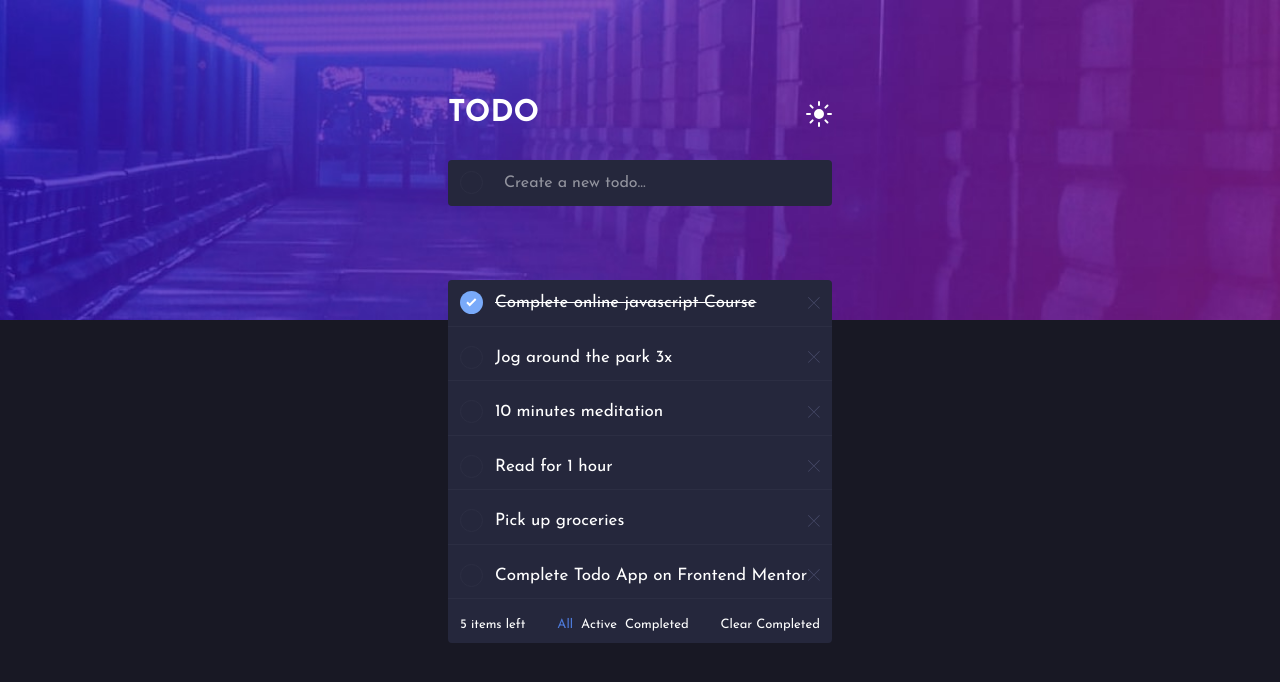
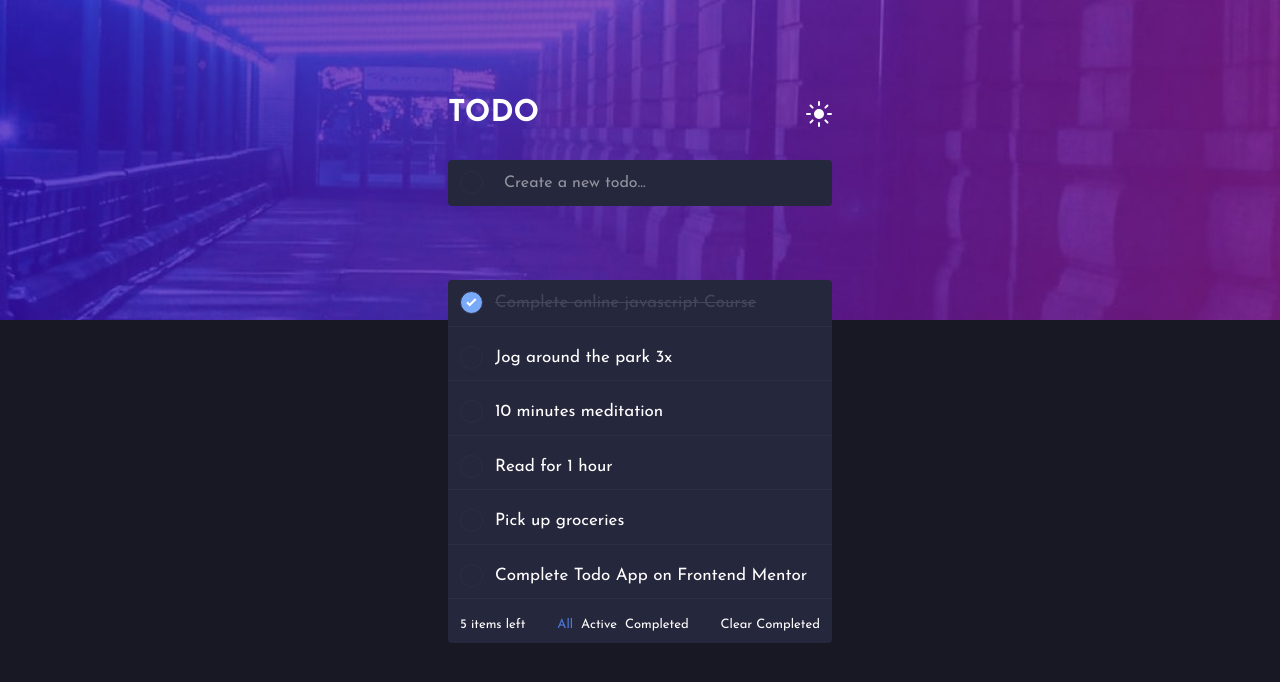
Before and after one commit to BigDahn/TODO-APP, a React (Vite) app: page / in a window 1280 px wide. Shown: the top 682 px of the page. Built offline with nearby package versions, Linux system fonts and the light colour scheme; a web font is replaced by a local one.

Commit message:
initial commit

```diff
--- a/src/Components/Input.jsx
+++ b/src/Components/Input.jsx
@@ -24,16 +24,23 @@ function Input() {
         className={`${
           isDarkMode
             ? "bg-[#25273c] outline-none w-[100%] h-[2.9rem] rounded-sm px-14 relative text-white"
-            : "bg-[#fff] outline-none w-[100%] h-[2.9rem] rounded-sm px-14 relative text-gray-600"
+            : "bg-[#fff]  outline-none w-[100%] h-[2.9rem] rounded-sm px-14 relative text-gray-600"
         }`}
         onChange={(e) => {
           setNewTodo(e.target.value);
         }}
         placeholder="Create a new todo..."
       />
-      <div className="rounded-full w-[23px] h-[23px] border-[1px] border-[#2c2e43] flex items-center justify-center relative bottom-[2.2rem] left-3 "></div>
+      <div
+        className={`${
+          isDarkMode
+            ? "rounded-full w-[23px] h-[23px] border-[1px] border-[#2c2e43] flex items-center justify-center relative bottom-[2.2rem] left-3 "
+            : "rounded-full w-[23px] h-[23px] border-[1px] border-gray-200 flex items-center justify-center relative bottom-[2.2rem] left-3 "
+        }`}
+      ></div>
     </form>
   );
 }
 
+//
 export default Input;
--- a/src/Components/MainContent.jsx
+++ b/src/Components/MainContent.jsx
@@ -1,12 +1,12 @@
-import React from "react";
+import React, { useState } from "react";
 import { useTodo } from "../Contexts/TodoApp";
 
 function MainContent() {
   const { isDarkMode, data, options, listFilter, dispatch } = useTodo();
   const ItemsLeft = data.filter((s) => !s.isCompleted).length;
 
-  console.log(options);
-  //console.log(listFilter);
+  const [Id, setID] = useState();
+
   return (
     <section>
       <div
@@ -16,20 +16,32 @@ function MainContent() {
             : "bg-[#fff]  m-auto max-w-[80%] lg:max-w-[30%] relative bottom-[2em] rounded-sm shadow-2xl md:bottom-10 "
         }`}
       >
-        <section className="flex flex-col justify-center  gap-2 divide-y divide-[#2c2e43]  font-Josefin text-white">
+        <section
+          className={`${
+            isDarkMode
+              ? "flex flex-col justify-center  gap-2 divide-y divide-[#2c2e43]  font-Josefin text-white"
+              : "flex flex-col justify-center  gap-2 divide-y divide-gray-200  font-Josefin text-[#5f606e]"
+          }`}
+        >
           {data.map((s) => {
             const { todo, id, isCompleted } = s;
             return (
               <section
                 key={id}
-                className="flex items-center justify-between  font-Josefin text-white px-3 py-[10px]"
+                className="flex items-center justify-between  font-Josefin px-3 py-[10px] cursor-pointer"
+                onMouseEnter={() => setID(id)}
+                onMouseLeave={() => setID()}
               >
                 <div className="flex items-center gap-3 cursor-pointer    ">
                   <button
                     className={`${
-                      isCompleted
-                        ? "rounded-full w-[23px] h-[23px] bg-[#79aafa]  flex items-center justify-center cursor-pointer "
-                        : "rounded-full w-[23px] h-[23px]  border-[1px] border-[#2c2e43] flex items-center justify-center cursor-pointer hover:border-y-[#7b96b9] hover:border-x-[#695d92] "
+                      isCompleted && isDarkMode
+                        ? "rounded-full w-[23px] h-[23px] bg-[#79aafa] outline-none  border-1 border-[#2c2e43] flex items-center justify-center cursor-pointer "
+                        : isCompleted && !isDarkMode
+                        ? "rounded-full w-[23px] h-[23px] bg-[#79aafa] outline-none border-1  border-gray-100   flex items-center justify-center cursor-pointer hover:border-y-[#7b96b9] hover:border-x-[#695d92] "
+                        : !isCompleted && isDarkMode
+                        ? "rounded-full w-[23px] h-[23px]  border-[1px] outline-none  border-[#2c2e43]  flex items-center justify-center cursor-pointer hover:border-y-[#7b96b9] hover:border-x-[#695d92]"
+                        : "rounded-full w-[23px] h-[23px]  border-[1px] outline-none  border-gray-200 flex items-center justify-center cursor-pointer hover:border-y-[#7b96b9] hover:border-x-[#695d92] "
                     }`}
                     onClick={() => {
                       dispatch({ type: "checked", payload: id });
@@ -41,19 +53,26 @@ function MainContent() {
                   </button>
                   <p
                     className={`${
-                      isCompleted
-                        ? "line-through text-[13px] md:text-[17px] "
+                      isCompleted && isDarkMode
+                        ? "line-through text-[13px] md:text-[17px] text-[#44465b] "
+                        : isCompleted && !isDarkMode
+                        ? "text-[13px] md:text-[17px] line-through text-[#c1c2c7]"
                         : "text-[13px] md:text-[17px]"
                     }`}
                   >
                     {todo}
                   </p>
                 </div>
-                <button className=" " onClick={() => {
-                  dispatch({type:"delete",payload:id})
-                }}>
-                  <img src="/images/icon-cross.svg" className="h-3" />
-                </button>
+                {Id === id && (
+                  <button
+                    className=" cursor-pointer"
+                    onClick={() => {
+                      dispatch({ type: "delete", payload: id });
+                    }}
+                  >
+                    <img src="/images/icon-cross.svg" className="h-3" />
+                  </button>
+                )}
               </section>
             );
           })}
@@ -87,7 +106,13 @@ function MainContent() {
           </div>
         </section>
       </div>
-      <div className="bg-[#25273c] font-Josefin text-white m-auto max-w-[80%] lg:max-w-[30%]  rounded-md md:hidden">
+      <div
+        className={`${
+          isDarkMode
+            ? "bg-[#25273c] font-Josefin text-white m-auto max-w-[80%] lg:max-w-[30%]  rounded-md md:hidden"
+            : "bg-[#fff] font-Josefin text-[#5f606e] m-auto max-w-[80%] lg:max-w-[30%]  rounded-md md:hidden shadow-2xl"
+        }`}
+      >
         <div className="flex items-center justify-center gap-6 py-3  ">
           {listFilter.map((s, index) => {
             return (
@@ -113,3 +138,4 @@ function MainContent() {
 }
 
 export default MainContent;
+//
--- a/src/Contexts/TodoApp.jsx
+++ b/src/Contexts/TodoApp.jsx
@@ -9,6 +9,7 @@ const initialState = {
   data: data,
   isDarkMode: true,
   options: listFilter.at(0),
+  originalData: data,
 };
 
 function reducer(state, action) {
@@ -20,11 +21,10 @@ function reducer(state, action) {
       };
     }
     case "NewData": {
-      const updatedData = [...state.data, action.payload];
-
       return {
         ...state,
-        data: updatedData,
+        data: [...state.data, action.payload],
+        originalData: [...state.originalData, action.payload],
       };
     }
     case "checked": {
@@ -39,36 +39,41 @@ function reducer(state, action) {
           }
           return s;
         }),
+        originalData: state.originalData.map((s) => {
+          if (s.id === action.payload) {
+            return {
+              ...s,
+              isCompleted: !s.isCompleted,
+            };
+          }
+          return s;
+        }),
       };
     }
     case "filter": {
-      const result = action.payload;
-      let norms;
-      if (result === "All") {
-        norms = data;
-      } else if (result === "Active") {
-        norms = data.filter((s) => !s.isCompleted);
-      } else {
-        norms = data.filter((s) => s.isCompleted);
-      }
-
-      console.log(norms);
       return {
         ...state,
         options: listFilter.filter((s) => s === action.payload)[0],
-        data: norms,
+        data:
+          action.payload === "All"
+            ? state.originalData
+            : action.payload === "Active"
+            ? state.originalData.filter((s) => !s.isCompleted)
+            : state.originalData.filter((s) => s.isCompleted),
       };
     }
     case "delete": {
       return {
         ...state,
         data: state.data.filter((s) => s.id != action.payload),
+        originalData: state.originalData.filter((s) => s.id != action.payload),
       };
     }
     case "clear": {
       return {
         ...state,
         data: state.data.filter((s) => !s.isCompleted),
+        originalData: state.originalData.filter((s) => !s.isCompleted),
       };
     }
   }
```
